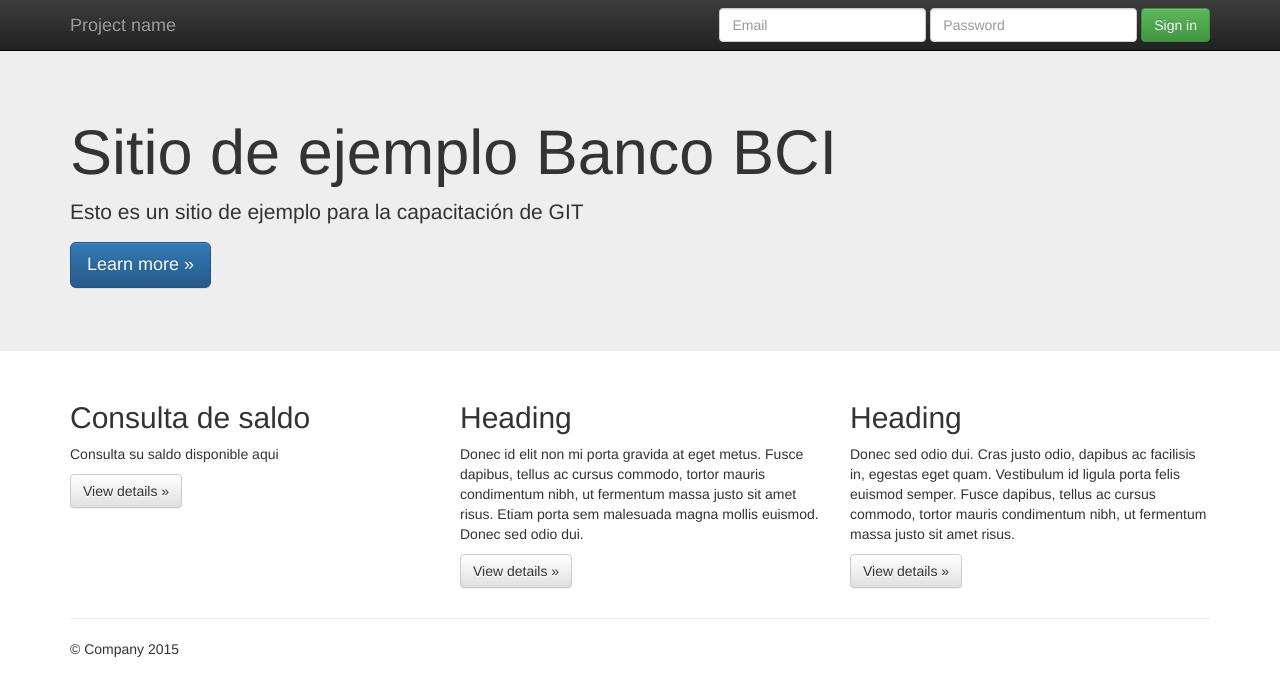
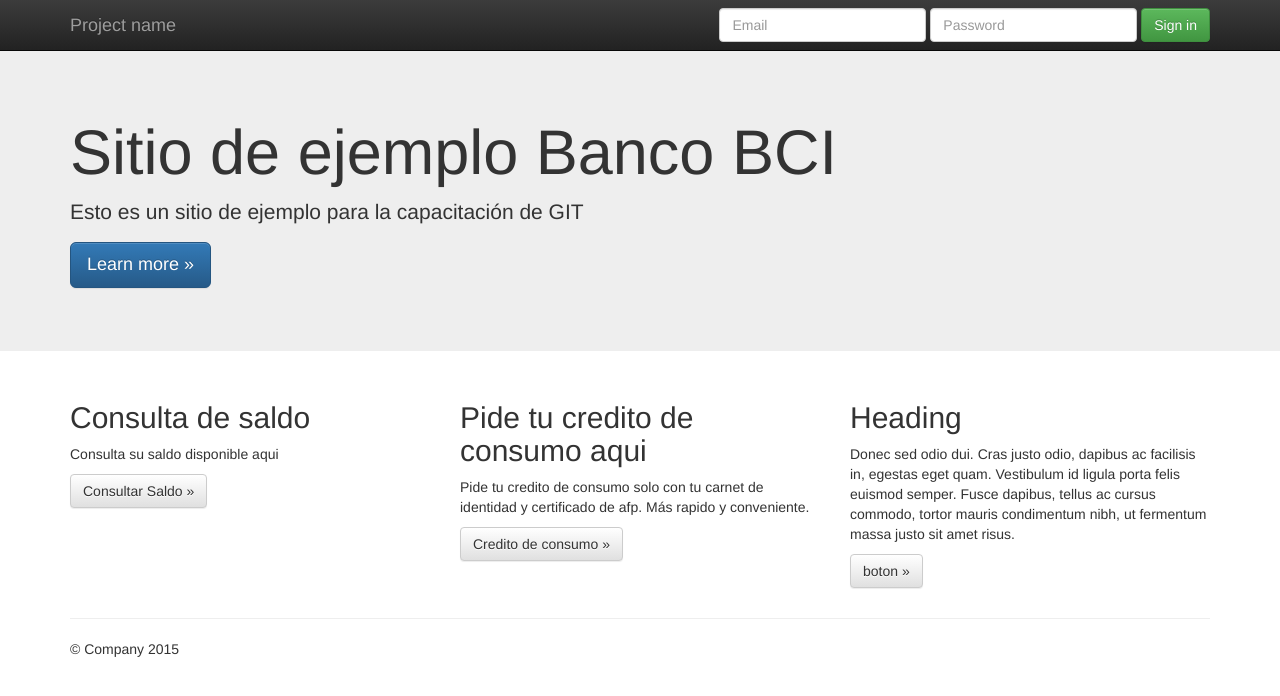
Before and after one commit to danielafuenzalida/DemoCursoGit, a plain HTML site: page index.html in a window 1280 px wide. Drawn offline with nearby package versions, Linux system fonts and the light colour scheme.

Commit message:
Modificacion de segundo boton

```diff
--- a/index.html
+++ b/index.html
@@ -67,17 +67,17 @@
         <div class="col-md-4">
           <h2>Consulta de saldo</h2>
           <p>Consulta su saldo disponible aqui</p>
-          <p><a class="btn btn-default" href="#" role="button">View details &raquo;</a></p>
+          <p><a class="btn btn-default" href="#" role="button">Consultar Saldo &raquo;</a></p>
         </div>
         <div class="col-md-4">
-          <h2>Heading</h2>
-          <p>Donec id elit non mi porta gravida at eget metus. Fusce dapibus, tellus ac cursus commodo, tortor mauris condimentum nibh, ut fermentum massa justo sit amet risus. Etiam porta sem malesuada magna mollis euismod. Donec sed odio dui. </p>
-          <p><a class="btn btn-default" href="#" role="button">View details &raquo;</a></p>
+          <h2>Pide tu credito de consumo aqui</h2>
+          <p>Pide tu credito de consumo solo con tu carnet de identidad y certificado de afp. Más rapido y conveniente.</p>
+          <p><a class="btn btn-default" href="#" role="button">Credito de consumo &raquo;</a></p>
        </div>
         <div class="col-md-4">
           <h2>Heading</h2>
           <p>Donec sed odio dui. Cras justo odio, dapibus ac facilisis in, egestas eget quam. Vestibulum id ligula porta felis euismod semper. Fusce dapibus, tellus ac cursus commodo, tortor mauris condimentum nibh, ut fermentum massa justo sit amet risus.</p>
-          <p><a class="btn btn-default" href="#" role="button">View details &raquo;</a></p>
+          <p><a class="btn btn-default" href="#" role="button">boton &raquo;</a></p>
         </div>
       </div>
 
```
